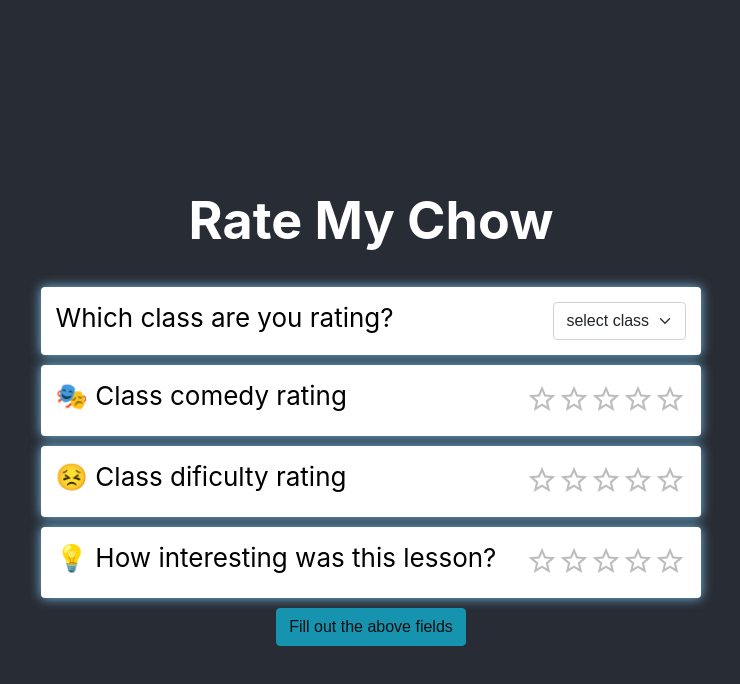
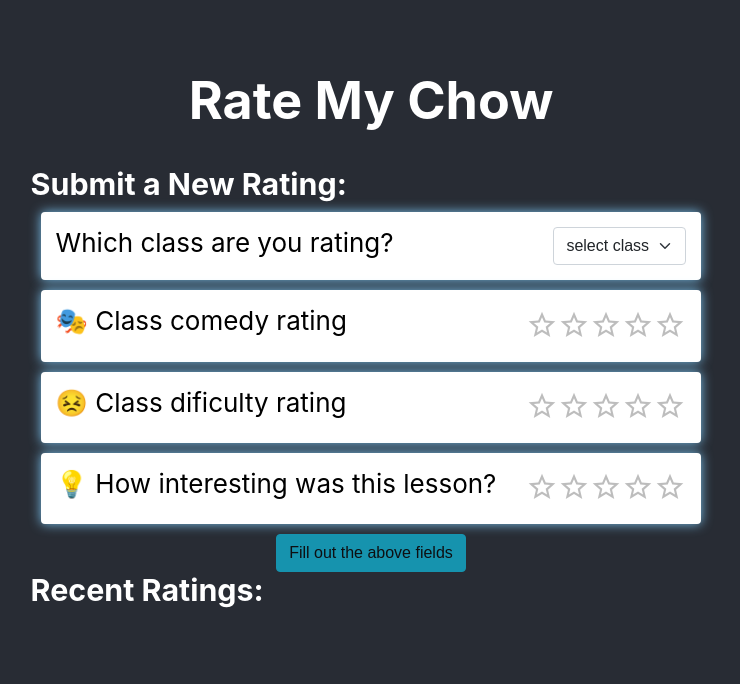
Before and after one commit to shubhammalhotra28/malachowsky, a React (Create React App) app: page /chowclasses in a window 1280 px wide. Shown: the top 684 px of the page, without its empty margins (269-1009 px from the left). Built offline with nearby package versions, Linux system fonts and the light colour scheme; no server answers; what aws-amplify would draw is missing.

Commit message:
Fixes some CSS

```diff
--- a/src/components/ChowClasses.css
+++ b/src/components/ChowClasses.css
@@ -0,0 +1,26 @@
+.classes-top {
+  width: 100%;
+  display: flex;
+  flex-direction: column;
+  align-items: center;
+  overflow-y: scroll;
+}
+
+.inner-container {
+  width: fit-content;
+  height: 600px;
+}
+
+.ratings-list {
+  padding-bottom: 100px;
+}
+
+h3 {
+  margin: 0;
+  text-align: start;
+}
+
+::-webkit-scrollbar {
+  width: 0;  /* Remove scrollbar space */
+  background: transparent;  /* Optional: just make scrollbar invisible */
+}
--- a/src/components/ChowClasses.js
+++ b/src/components/ChowClasses.js
@@ -23,7 +23,7 @@ export default class ChowClasses extends React.Component {
 
   renderRatings() {
     return (
-      <div>{this.state.recentRatings.map((rating) => this.renderSingleRating(rating))}</div>
+      <div className="ratings-list">{this.state.recentRatings.map((rating) => this.renderSingleRating(rating))}</div>
     );
   }
 
@@ -31,8 +31,12 @@ export default class ChowClasses extends React.Component {
     return (
       <div className="classes-top">
         <h1>Rate My Chow</h1>
-        <ClassRater onNewRating={this.addNewRating} />
-        {this.renderRatings()}
+        <div className="inner-container">
+          <h3>Submit a New Rating:</h3>
+          <ClassRater onNewRating={this.addNewRating} />
+          <h3>Recent Ratings:</h3>
+          {this.renderRatings()}
+        </div>
       </div>
     );
   }
--- a/src/components/subcomponents/ClassRater.js
+++ b/src/components/subcomponents/ClassRater.js
@@ -82,7 +82,7 @@ export default class ClassRater extends React.Component {
 
   render() {
     return (
-      <div>
+      <div className="class-rater-top">
         <ClassSelectorBar
             title="Which class are you rating?"
             onChange={this.updateClassToRate}
```
